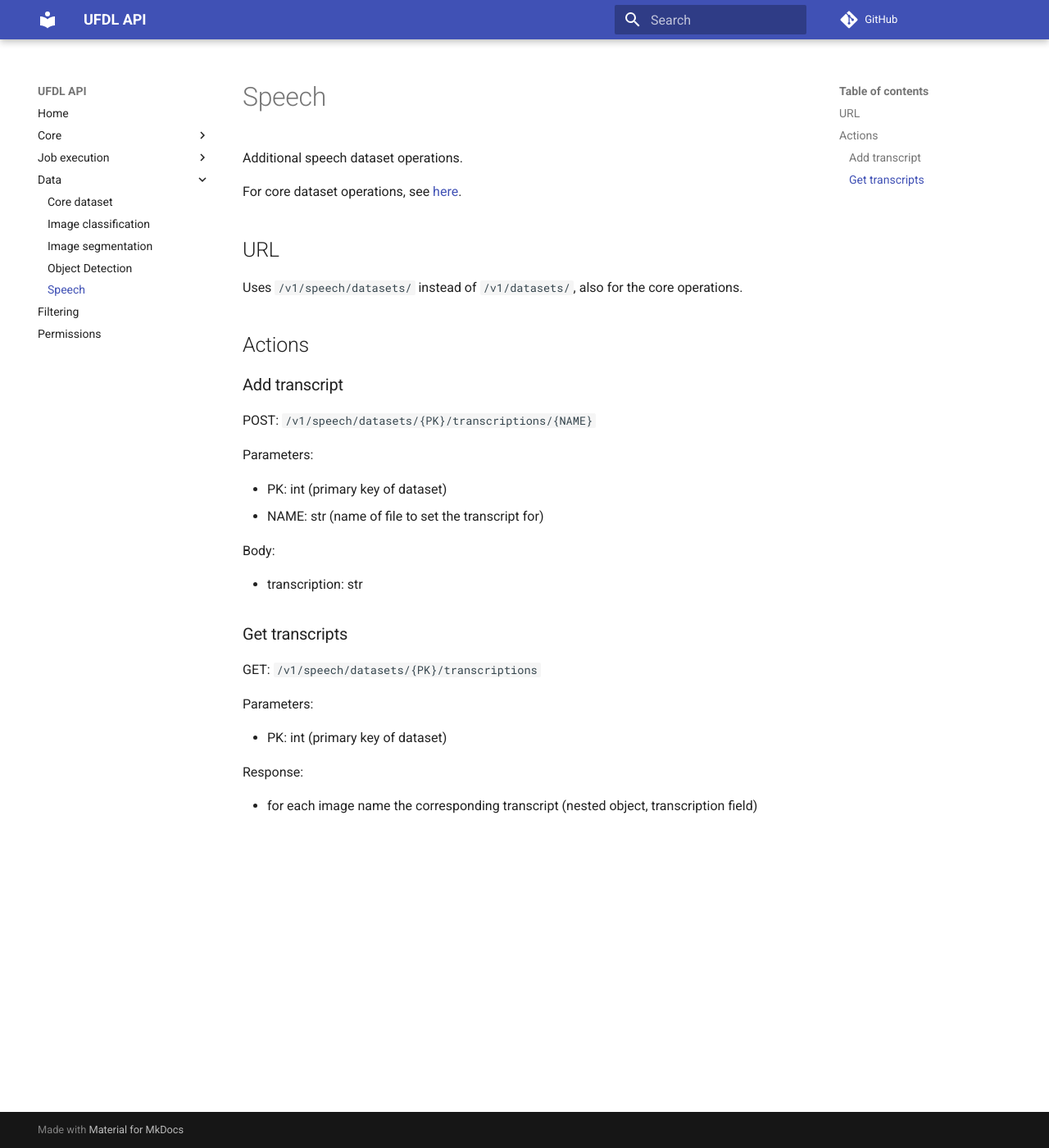
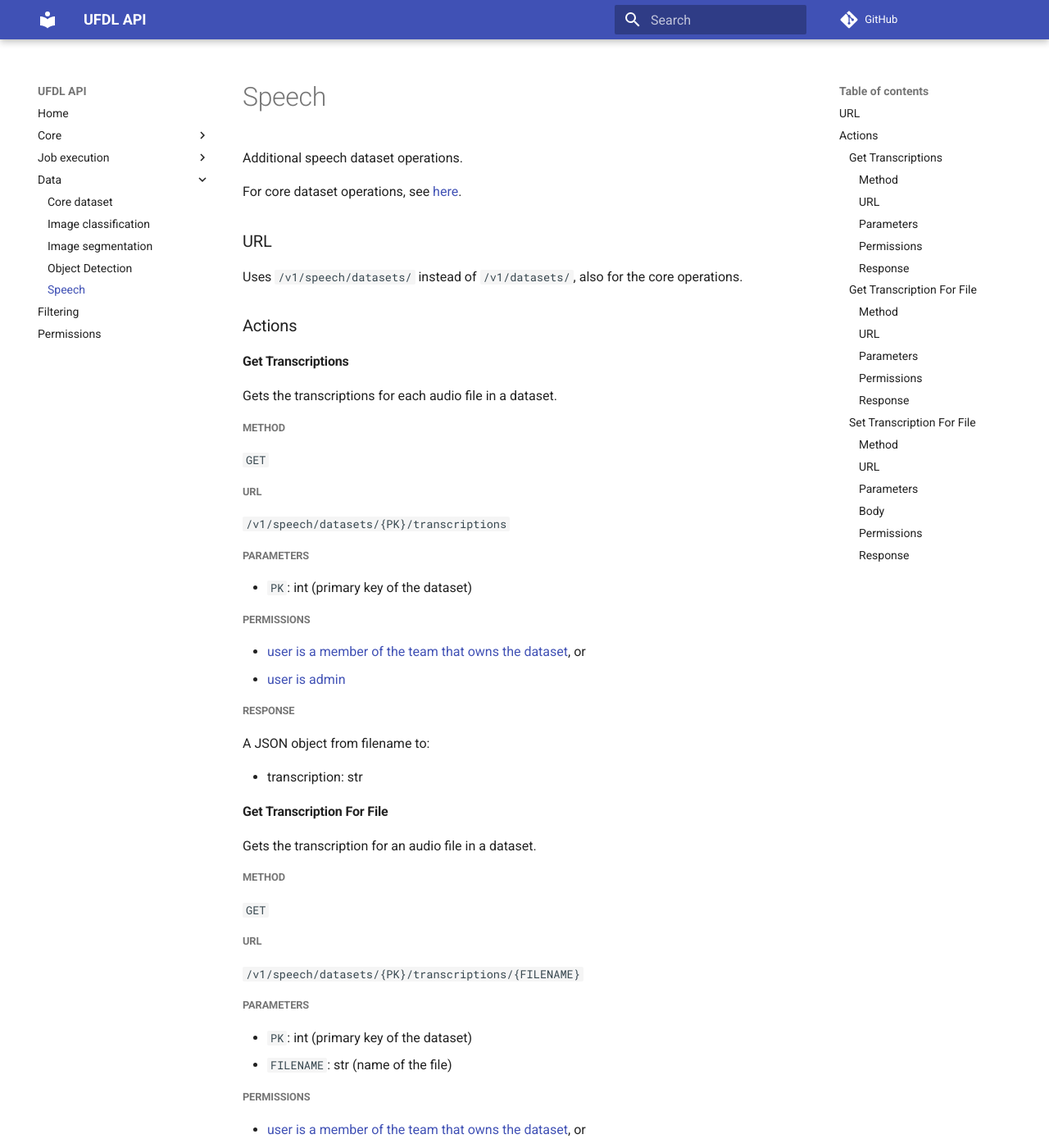
Before and after one commit to waikato-ufdl/ufdl-api, an MkDocs documentation site: the page built from docs/speech.md, in a window 1280 px wide and 1400 px high. Shown: the whole window at 82% size. Built offline with MkDocs 1.6.1 and Material for MkDocs 9.7.7, drawn with Linux system fonts in a browser that asks for light colours; comment, search, counter and statistics services are not loaded; some of the changed text lies outside the part shown.

Commit message:
Updated spectrum classification/speech datasets.

```diff
--- a/docs/speech.md
+++ b/docs/speech.md
@@ -2,34 +2,97 @@ Additional speech dataset operations.
 
 For core dataset operations, see [here](datasets.md).
 
-# URL
+## URL
 
 Uses `/v1/speech/datasets/` instead of `/v1/datasets/`,
 also for the core operations.
 
-# Actions
+## Actions
 
-## Add transcript
+### Get Transcriptions
 
-POST: `/v1/speech/datasets/{PK}/transcriptions/{NAME}`
+Gets the transcriptions for each audio file in a dataset.
 
-Parameters:
+#### Method
 
-  * PK: int (primary key of dataset)
-  * NAME: str (name of file to set the transcript for)
+`GET`
 
-Body:
+#### URL
+
+`/v1/speech/datasets/{PK}/transcriptions`
+
+#### Parameters
+
+  * `PK`: int (primary key of the dataset)
+
+#### Permissions
+
+  * [user is a member of the team that owns the dataset](permissions.md#ismember), or
+  * [user is admin](permissions.md#isadminuser)
+
+#### Response
+
+  A JSON object from filename to:
 
   * transcription: str
 
-## Get transcripts
 
-GET: `/v1/speech/datasets/{PK}/transcriptions`
+### Get Transcription For File
 
-Parameters:
+Gets the transcription for an audio file in a dataset.
 
-  * PK: int (primary key of dataset)
+#### Method
 
-Response:
+`GET`
 
-  * for each image name the corresponding transcript (nested object, transcription field)
+#### URL
+
+`/v1/speech/datasets/{PK}/transcriptions/{FILENAME}`
+
+#### Parameters
+
+  * `PK`: int (primary key of the dataset)
+  * `FILENAME`: str (name of the file)
+
+#### Permissions
+
+  * [user is a member of the team that owns the dataset](permissions.md#ismember), or
+  * [user is admin](permissions.md#isadminuser)
+
+#### Response
+
+  * transcription (optional): str (absent if file has no transcription)
+
+
+### Set Transcription For File
+
+Sets the transcription for an audio file in a dataset.
+
+#### Method
+
+`POST`
+
+#### URL
+
+`/v1/speech/datasets/{PK}/transcriptions/{FILENAME}`
+
+#### Parameters
+
+  * `PK`: int (primary key of the dataset)
+  * `FILENAME`: str (name of the file)
+
+#### Body
+
+  * transcription (optional): str (clears the transcription if absent)
+
+#### Permissions
+
+  * [user is a member of the team that owns the dataset with write permission](permissions.md#memberhaswritepermission), or
+  * [user is admin](permissions.md#isadminuser), or
+  * both:
+    * [user is a member of the team that owns the dataset with execute permission](permissions.md#memberhasexecutepermission), and
+    * [user is a node](permissions.md#isnode)
+
+#### Response
+
+  * transcription (optional): str (same as body)
```
Also changed, not shown: docs/spectrum_classification.md (added, +130 -0 lines).
